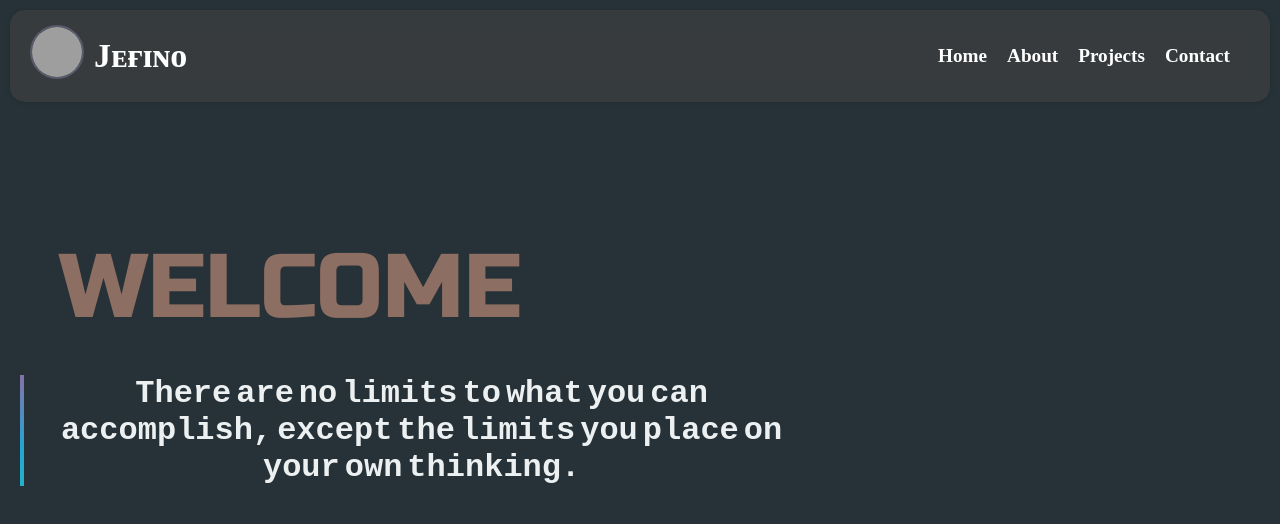
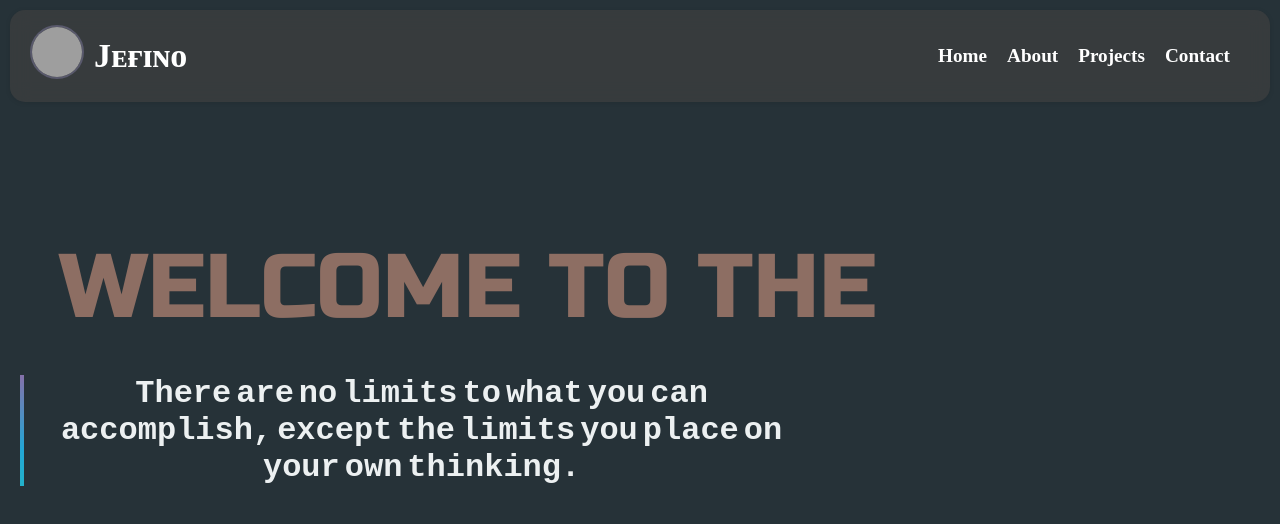
Before and after one commit to Jefino9488/Jefino, an Angular app: page / in a window 1280 px wide. Shown: the top 524 px of the page. Built offline with nearby package versions, Linux system fonts and the light colour scheme; grey boxes are pictures that could not be loaded.

Commit message:
animations

```diff
--- a/src/app/home/home.component.html
+++ b/src/app/home/home.component.html
@@ -2,7 +2,7 @@
 <div class="home">
   <svg viewBox="0 0 1320 300">
     <text x="10%" y="80%"  text-anchor="inherit">
-      WELCOME
+      WELCOME to the
     </text>
   </svg>
   <h1>
```
